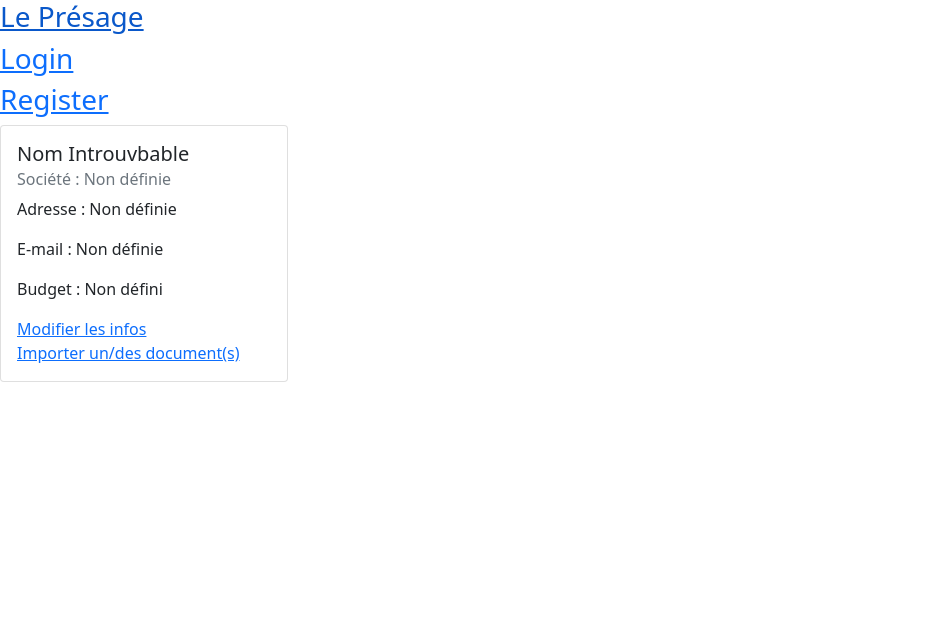
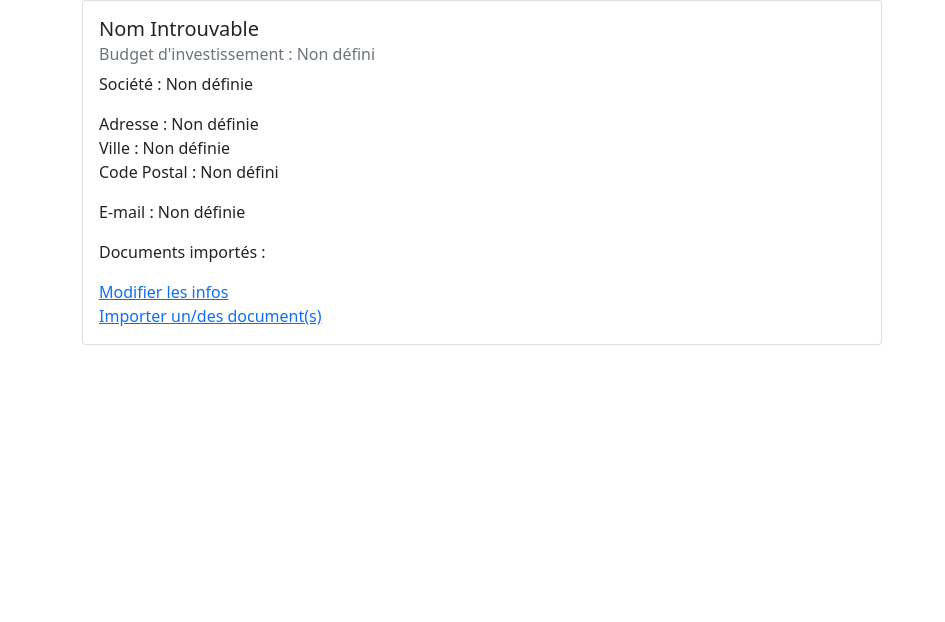
Before and after one commit to lahcen13/lePresageHackathon, a PHP site: template view/v_profil.php in a window 1280 px wide. Shown: the top 622 px of the page, without its empty margins (0-945 px from the left). Run offline with PHP 8.4, Linux system fonts and the light colour scheme; the template is opened without the code that fills it, so the values that code supplies are empty; some libraries are stand-ins or nearby versions.

Commit message:
Update v_profil.php
profil page complete(?)

```diff
--- a/view/v_profil.php
+++ b/view/v_profil.php
@@ -1,8 +1,13 @@
 <?php
-require_once './view/v_navbar.php';
-require_once './view/v_head.html';
+//require_once './view/v_navbar.php';
+//require_once './view/v_head.html';
 ?>
-<div class="card" style="width: 18rem;">
+<head>
+<link rel="stylesheet" href="reset.css">
+    <link href="https://cdn.jsdelivr.net/npm/bootstrap@5.1.3/dist/css/bootstrap.min.css" rel="stylesheet" integrity="sha384-1BmE4kWBq78iYhFldvKuhfTAU6auU8tT94WrHftjDbrCEXSU1oBoqyl2QvZ6jIW3" crossorigin="anonymous">
+    </head>
+<div class="container">
+    <div class="card" style="width: 50rem;">
     <div class="card-body">
         <h5 class="card-title">
             <?php
@@ -11,11 +16,21 @@
             <div>
             <?php echo $civilite, $nom, $prenom ?></div>
             <?php }
-        else echo "Nom Introuvbable"
+            else echo "Nom Introuvable"
             ?>
         </h5>
         <h6 class="card-subtitle mb-2 text-muted">
-        Société :
+            Budget d'investissement :
+            <?php
+            if (isset($societe)) {
+            ?>
+            <div>
+            <?php echo $societe ?></div>
+            <?php }
+            else echo "Non défini"
+            ?>
+        </h6>
+        <p class="card-text">Société :
             <?php
             if (isset($societe)) {
             ?>
@@ -24,7 +39,7 @@
             <?php }
             else echo "Non définie"
             ?>
-    </h6>
+        </p>
         <p class="card-text">Adresse :
             <?php
             if (isset($adresse)) {
@@ -33,6 +48,24 @@
             <?php echo $adresse, $ville, $codePostal ?></div>
             <?php }
             else echo "Non définie"
+            ?>
+        <br> Ville :
+        <?php
+            if (isset($ville)) {
+            ?>
+            <div>
+            <?php echo $ville?></div>
+            <?php }
+            else echo "Non définie"
+            ?>
+        <br>Code Postal :
+            <?php
+            if (isset($codePostal)) {
+            ?>
+            <div>
+            <?php echo $codePostal?></div>
+            <?php }
+            else echo "Non défini"
             ?>
     </p>
         <p class="card-text">E-mail :
@@ -45,21 +78,14 @@
             else echo "Non définie"
             ?>
         </p>
-    <p class="card-text">Budget :
-        <?php
-        if (isset($budget)) {
-        ?>
-        <div>
-        <?php echo $budget ?></div>
-        <?php }
-        else echo "Non défini"
-        ?>
-    </p>
+
+        <p class="card-text">Documents importés :</p>
+ <!-- boutons à rajouter  -->
         <a href="#" class="card-link">Modifier les infos</a><br>
         <a href="#" class="card-link">Importer un/des document(s)</a>
     </div>
     </div>
-
+</div>
 
 <?php
 require_once './view/v_footer.php';
```
Lines whose indentation alone changed are shown as unchanged.
